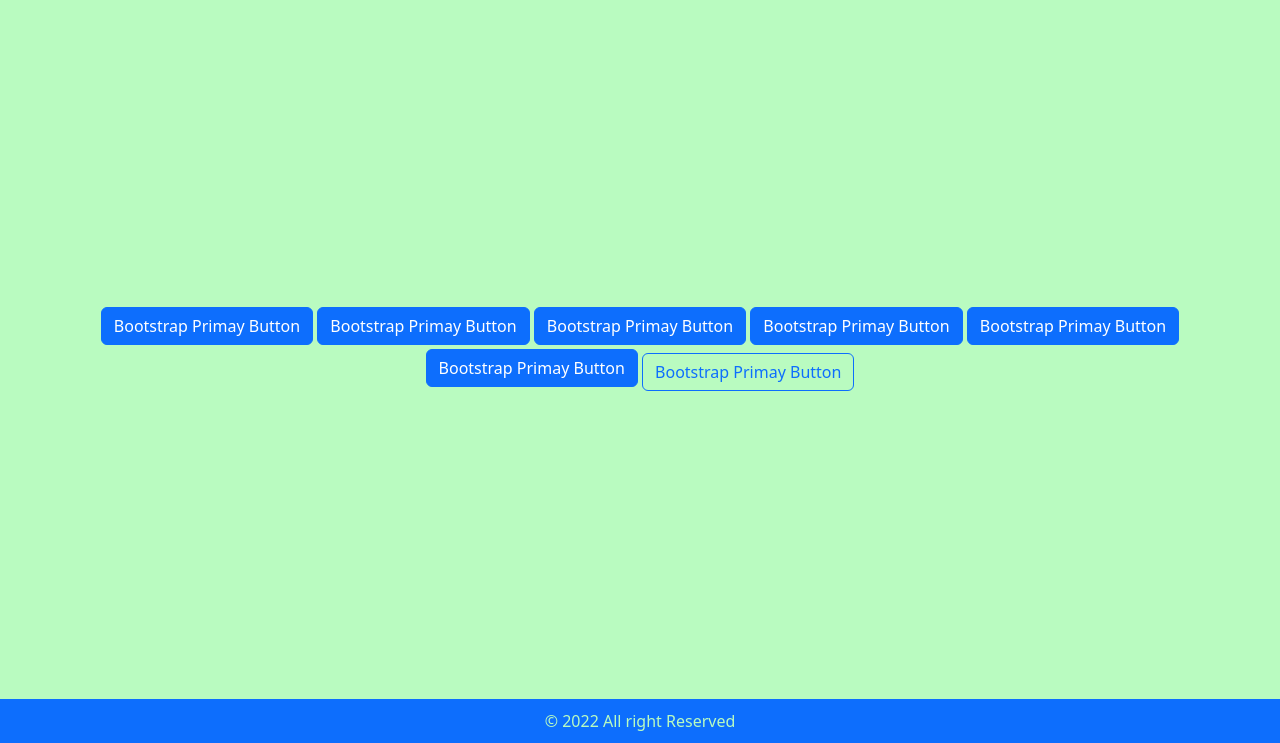
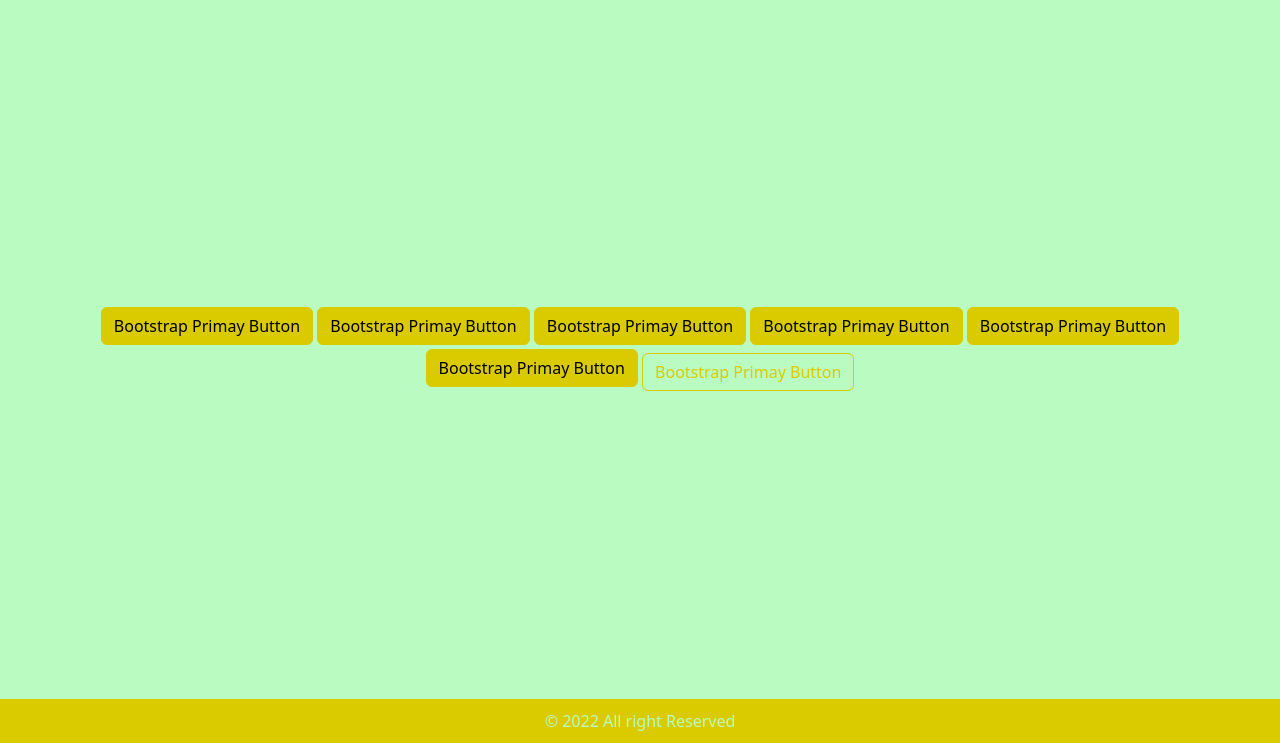
Before and after one commit to awais882s/SCSS, a website: page styles/bootstrap.html in a window 1280 px wide. Shown: the part 57-800 px from the top of the page. Drawn offline with nearby package versions, Linux system fonts and the light colour scheme; files that its build step writes are made by us from their sources.

Commit message:
Update _bootstrap.scss

```diff
--- a/styles/_bootstrap.scss
+++ b/styles/_bootstrap.scss
@@ -1,3 +1,3 @@
 @import url("../node_modules/bootstrap/dist/css/bootstrap.min.css");
 $primary: #d9cb00;
-// @import "../node_modules/bootstrap/scss/bootstrap";
+@import "../node_modules/bootstrap/scss/bootstrap";
```
